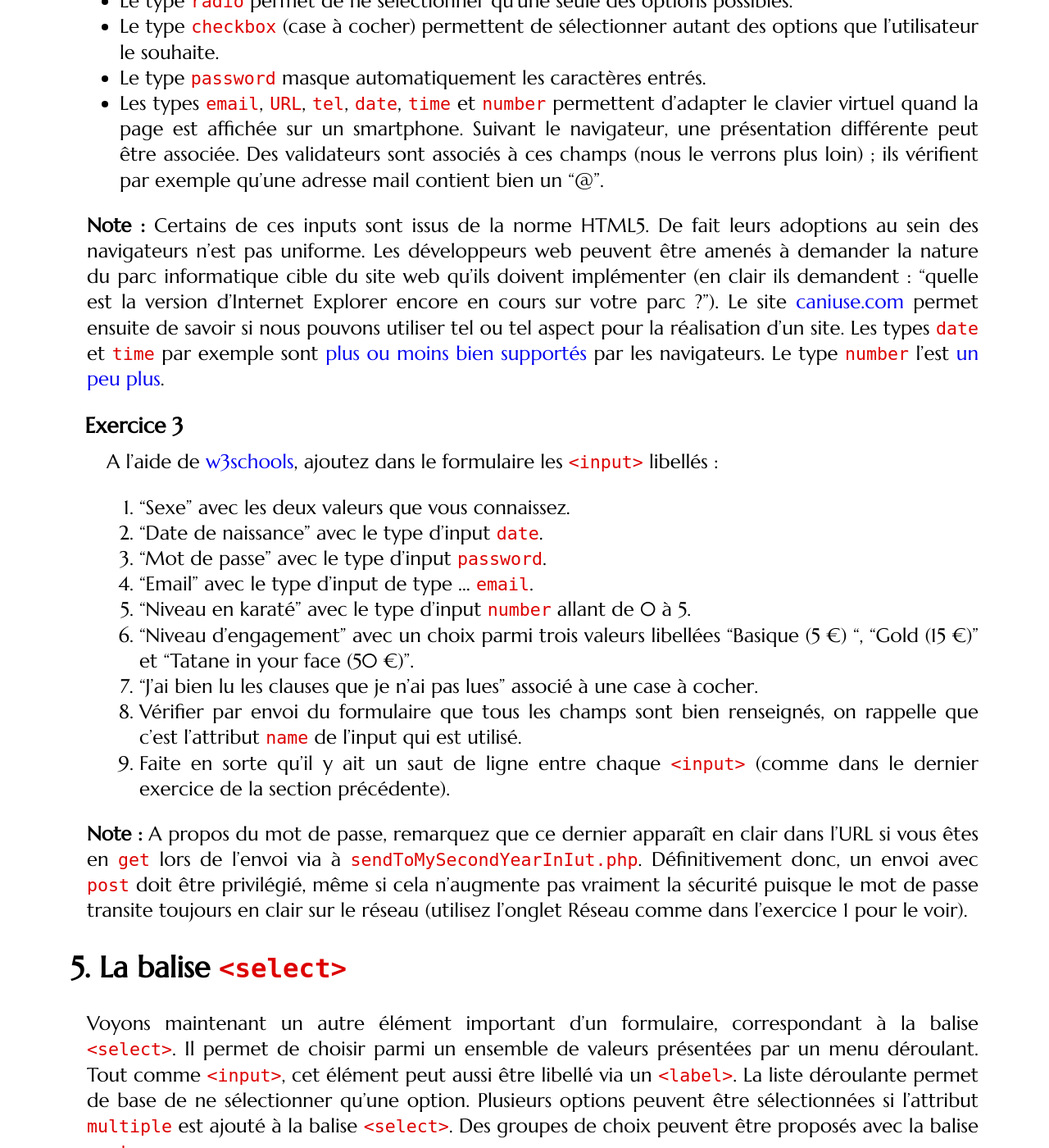
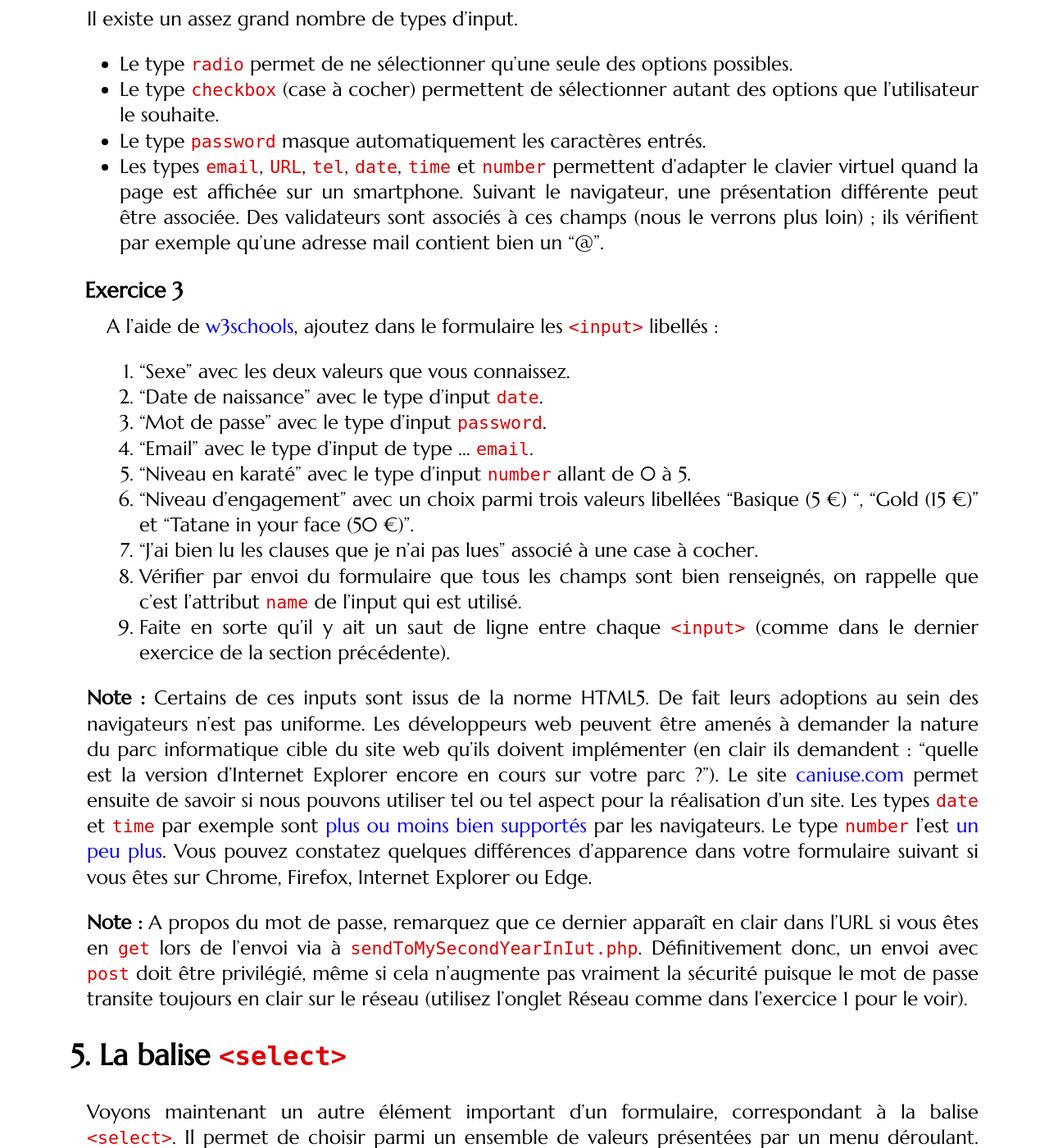
Before and after one commit to romainlebreton/R1.02-DeveloppementInterfacesWeb, a Jekyll site: the page built from tutorials/tutorial4.md, in a window 1280 px wide and 1400 px high, scrolled down 3131 px. Shown: the whole window at 82% size. Built offline with Jekyll 4.4.1, drawn with Linux system fonts in a browser that asks for light colours; some web fonts are replaced; comment, search, counter and statistics services are not loaded; some of the changed lines change nothing that is shown; some of the changed text lies outside the part shown.

Commit message:
taking into account Romain Feedback

```diff
--- a/tutorials/tutorial4.md
+++ b/tutorials/tutorial4.md
@@ -47,24 +47,11 @@
 
 * [`type`](http://www.w3schools.com/tags/att_input_type.asp) : définit l'apparence
   visuelle du champ et la nature des données qui peuvent y être renseignées.
+* [`value`](http://www.w3schools.com/tags/att_input_value.asp) : la valeur
+envoyée au serveur. Si elle est déjà renseignée lors de la création du formulaire,
+ elle fait office de valeur par défaut.
+* [`name`](http://www.w3schools.com/tags/att_input_name.asp) : le nom que prendra la donnée envoyée au serveur.  Si l'input a pour `name` "firstname" et pour valeur "Éric", dans le cas d'une method `get` l'URL lors la soumission du formulaire contiendra 'firstname=Éric' et si la méthode est `post` ces valeurs seront transmises via les champs `Form Data` de la requête HTTP.
 
-* [`name`](http://www.w3schools.com/tags/att_input_name.asp) : le nom que
-prendra la donnée envoyée au serveur.
-
-  <!-- Remarque Ro : explication à reprendre ou à voir directement en pratique -->
-  <!-- Par exemple si l'input a pour `name` "firstname" et pour valeur "Éric", -->
-  <!-- l'envoi du formulaire contiendra une association "name-\->Éric" que le serveur -->
-  <!-- devra interpréter et traiter. -->
-
-* [`value`](http://www.w3schools.com/tags/att_input_value.asp) : la valeur
-envoyée au serveur.
-
-  <!-- Remarque Ro : La phrase suivante est trop compliquée -->
-  <!-- Cet attribut n'est pas défini dans les champs libres et -->
-  <!-- prend des valeurs fixées dont la liste des possibles est connue par le serveur -->
-  <!-- pour les champs du type “checkbox” et “radio” et la balise `<option>`. -->
-
-  <!-- Value sert aussi à mettre des valeurs pré-remplies ! Différent de placeholder ! -->
 
 Afin de pouvoir être envoyé, votre formulaire doit obligatoirement contenir une
 balise `<input>` avec l'attribut `type` fixé à `“submit”`. Cette balise définit
@@ -101,7 +88,6 @@
     bouton "Envoyer" du formulaire, l'URL doit maintenant finir par
     "sendToMySecondYearInIut.php?uname=dupont".
 
-    <!-- Expliquer très rapidement ce qui se passe dans l'URL ?  -->
 
 </div>
 
@@ -155,18 +141,6 @@
  validateurs sont associés à ces champs (nous le verrons plus loin) ; ils
  vérifient par exemple qu'une adresse mail contient bien un "@".
 
-<strong>Note :</strong> Certains de ces inputs sont issus de la norme HTML5. De
-fait leurs adoptions au sein des navigateurs n'est pas uniforme. Les
-développeurs web peuvent être amenés à demander la nature du parc informatique
-cible du site web qu'ils doivent implémenter (en clair ils demandent : "quelle
-est la version d'Internet Explorer encore en cours sur votre parc ?"). Le site
-[caniuse.com](http://caniuse.com/) permet ensuite de savoir si nous pouvons utiliser
-tel ou tel aspect pour la réalisation d'un site. Les types `date` et `time` par
-exemple sont [plus ou moins bien supportés](http://caniuse.com/#search=date) par
-les navigateurs. Le type `number` l'est
-[un peu plus](http://caniuse.com/#search=number).
-
-
 <div class="exercise" id="exinput">
 
  A l'aide de [w3schools](http://www.w3schools.com/tags/att_input_type.asp), ajoutez dans le formulaire les `<input>` libellés :
@@ -184,7 +158,18 @@
 
 </div>
 
-<!-- Leur faire ouvrir le site sur Chromium, Firefox et Edge pour voir les différences -->
+
+<strong>Note :</strong> Certains de ces inputs sont issus de la norme HTML5. De
+fait leurs adoptions au sein des navigateurs n'est pas uniforme. Les
+développeurs web peuvent être amenés à demander la nature du parc informatique
+cible du site web qu'ils doivent implémenter (en clair ils demandent : "quelle
+est la version d'Internet Explorer encore en cours sur votre parc ?"). Le site
+[caniuse.com](http://caniuse.com/) permet ensuite de savoir si nous pouvons utiliser
+tel ou tel aspect pour la réalisation d'un site. Les types `date` et `time` par
+exemple sont [plus ou moins bien supportés](http://caniuse.com/#search=date) par
+les navigateurs. Le type `number` l'est
+[un peu plus](http://caniuse.com/#search=number). Vous pouvez constatez quelques différences d'apparence dans votre formulaire suivant si vous êtes sur Chrome, Firefox, Internet Explorer ou Edge.
+
 
 <strong>Note :</strong> A propos du mot de passe, remarquez que ce dernier
 apparaît en clair dans l'URL si vous êtes en `get` lors de l'envoi via à
```
